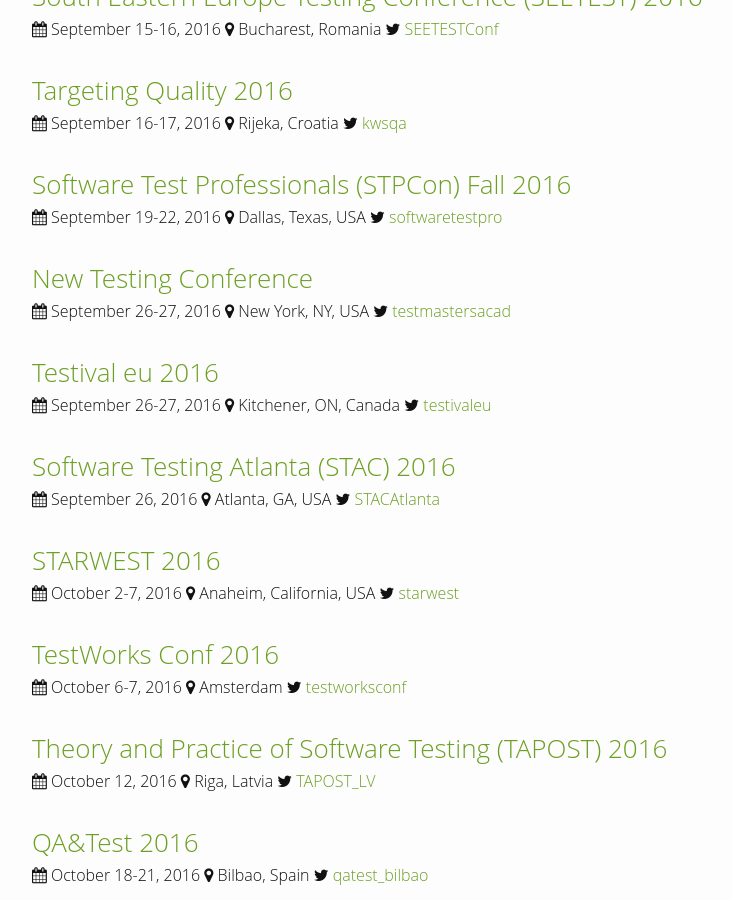
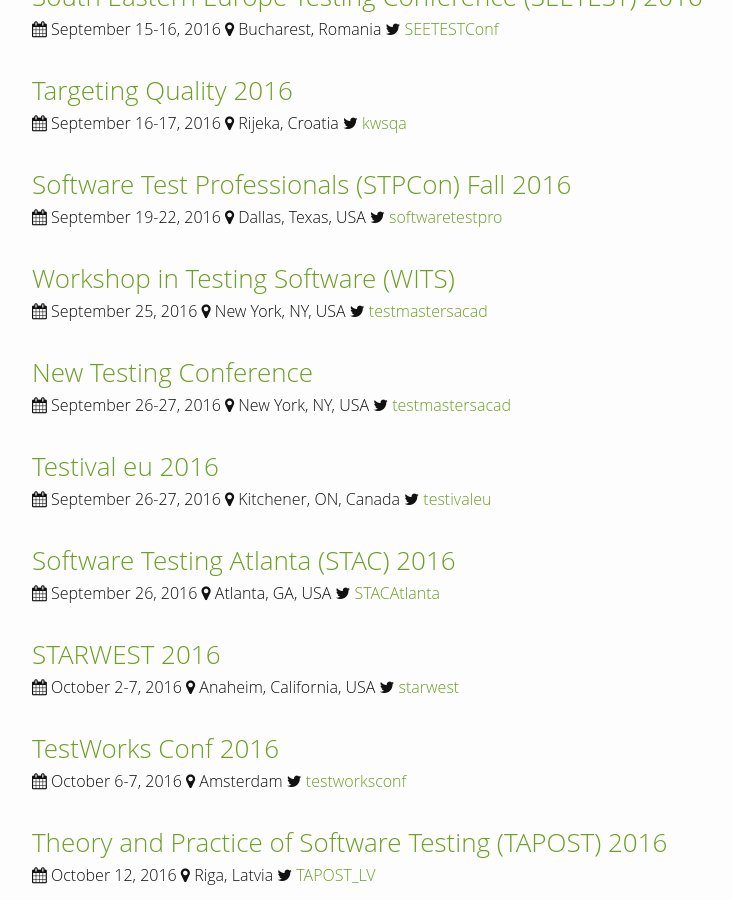
Before and after one commit to TestingConferences/testingconferences.github.io, a Jekyll site: the page built from index.html, in a window 1280 px wide and 900 px high, scrolled down 500 px. Shown: the whole window, without its empty margins (238-971 px from the left). Built offline with Jekyll 4.4.1, drawn with Linux system fonts in a browser that asks for light colours.

Commit message:
added WITS workshop

```diff
--- a/_data/current.yml
+++ b/_data/current.yml
@@ -33,6 +33,12 @@
   dates: "September 19-22, 2016"
   url: http://www.stpcon.com/
   twitter: softwaretestpro
+
+- name: Workshop in Testing Software (WITS)
+  location: New York, NY, USA
+  dates: "September 25, 2016"
+  url: http://testmastersacademy.org/index.html
+  twitter: testmastersacad
 
 - name: New Testing Conference
   location: New York, NY, USA
```
